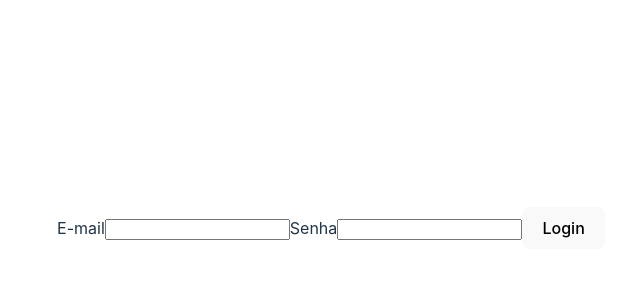
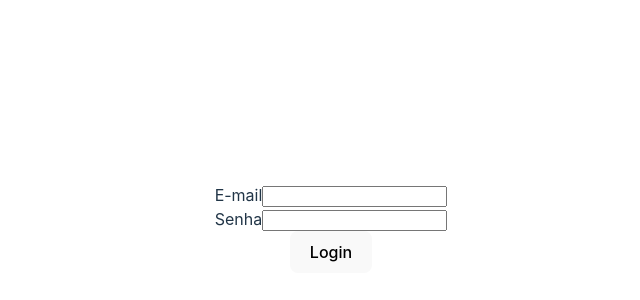
Before and after one commit to EronAlves1996/Woovi-Challenge, a React (Vite) app in the folder workspaces/front/: page / in a window 1280 px wide. Shown: the part 172-472 px from the top of the page, without its empty margins (309-949 px from the left). Built offline with nearby package versions, Linux system fonts and the light colour scheme.

Commit message:
Refactored Login-Form

```diff
--- a/workspaces/front/src/index/Login-Form.tsx
+++ b/workspaces/front/src/index/Login-Form.tsx
@@ -1,15 +1,12 @@
-import { useState } from 'react';
 import '../App.css'
 import { Form } from './State-Form';
 
 function LoginForm() {
-  const email = Form({type: "email", name:"email"}), password = Form({type: "password", name:"password"})
+  const [email, password] = [Form({type: "email", name:"email", label:"E-mail"}), Form({type: "password", name:"password", label: "Senha"})];
+
   return (
       <form>
-        <label htmlFor="user-email">E-mail</label>
-        {email.getForm()}
-        <label htmlFor="user-password">Senha</label>
-        {password.getForm()}
+        {[email, password].map(el => el.getForm())}
         <button type="button" onClick={() => console.log(email.getState(), password.getState())} >Login</button>
       </form>
   );
--- a/workspaces/front/src/index/State-Form.tsx
+++ b/workspaces/front/src/index/State-Form.tsx
@@ -2,15 +2,21 @@ import { useState } from "react";
 
 type FormProps = {
     type: string;
+    label: string;
     name: string;
 }
 
-export function Form(props: FormProps){
+export function Form(props: FormProps) {
     const [thisState, setThisState] = useState("");
 
     return {
-        getForm: ()=>(<input type={props.type} id={props.name} value={thisState} onChange={(e)=>setThisState(e.target.value)}/>),
-        getState: ()=>thisState,
-        setState: (value:string)=>setThisState(value)
+        getForm: () => (
+            <div>
+                <label htmlFor={props.name}>{props.label}</label>
+                <input type={props.type} id={props.name} value={thisState} onChange={(e) => setThisState(e.target.value)} />
+            </div>
+        ),
+        getState: () => thisState,
+        setState: (value: string) => setThisState(value)
     }
 }
```
